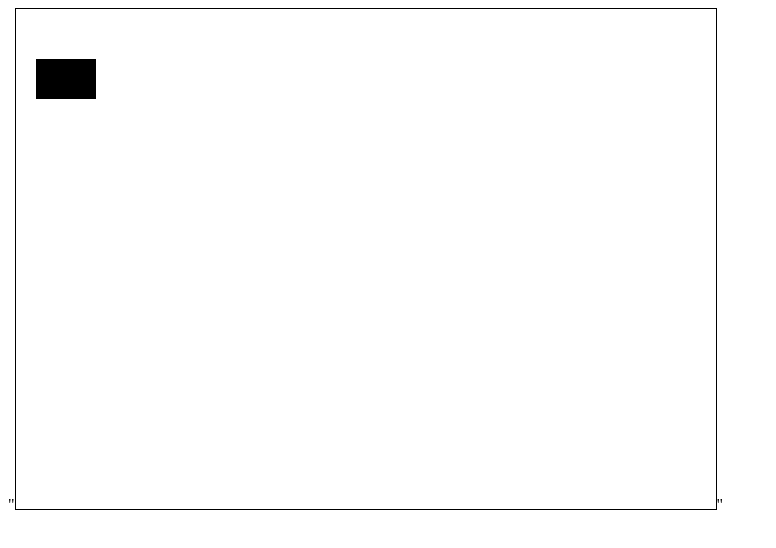
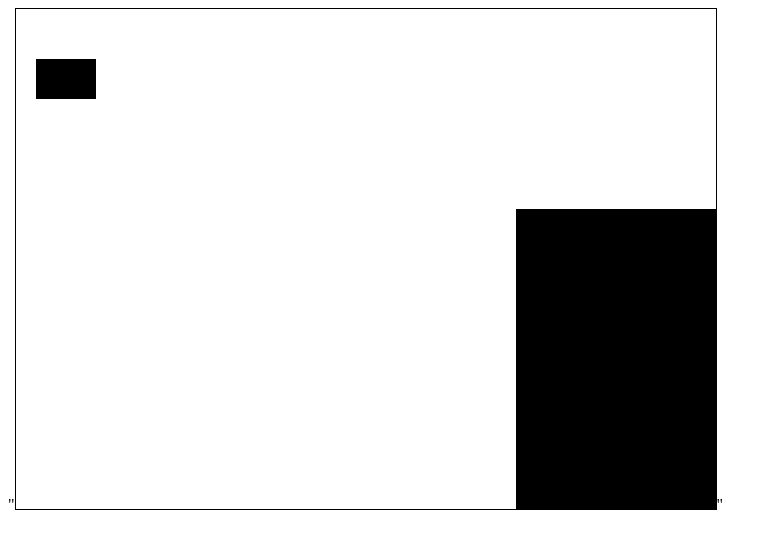
Before and after one commit to Bridgettm/Bridget, a plain HTML site: page index.html in a window 1280 px wide. Shown: the whole page, without its empty margins (0-776 px from the left). Drawn offline with Linux system fonts and the light colour scheme.

Commit message:
Update index.html

```diff
--- a/index.html
+++ b/index.html
@@ -5,6 +5,7 @@ var canv = document.getElementById("ctx");
 var ctx = canv.getContext("2d");
 ctx.fillRect(20,50,60,40);
 
+ctx.fillRect(500,200,600,400);
 
 
 </script>
```
